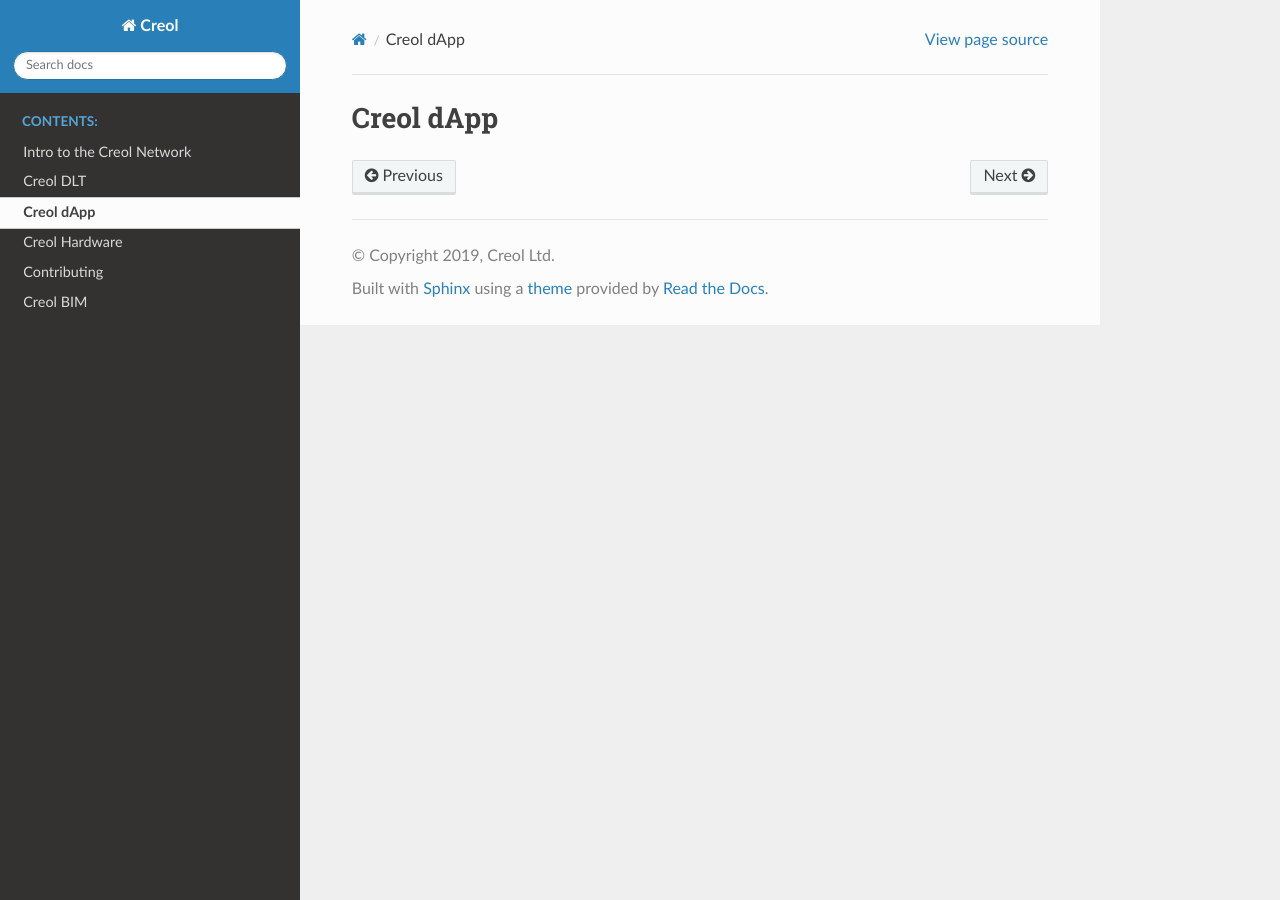
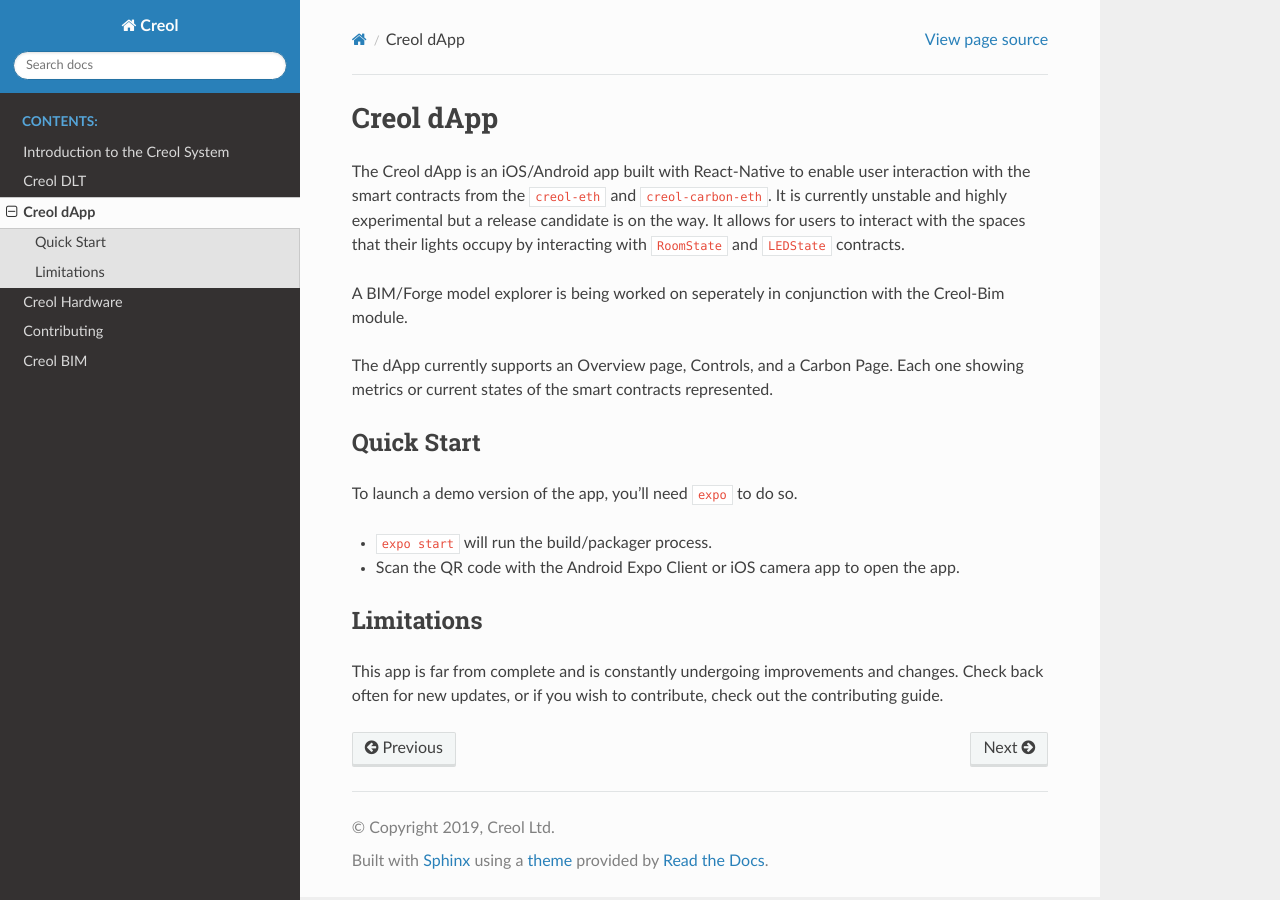
Before and after one commit to JUDOKICK/creol-documentation, a Sphinx documentation site: the page built from source/creol-dapp.rst, in a window 1280 px wide. Built offline with Sphinx 7.4.7 and the Read the Docs theme 2.0.0, drawn with Linux system fonts in a browser that asks for light colours.

Commit message:
Creol dApp description added

```diff
--- a/source/creol-dapp.rst
+++ b/source/creol-dapp.rst
@@ -1,3 +1,23 @@
 ##########
 Creol dApp
 ##########
+
+The Creol dApp is an iOS/Android app built with React-Native to enable user interaction with the smart contracts from the ``creol-eth`` and ``creol-carbon-eth``. It is currently unstable and highly experimental but a release candidate is on the way.
+It allows for users to interact with the spaces that their lights occupy by interacting with ``RoomState`` and ``LEDState`` contracts.
+
+A BIM/Forge model explorer is being worked on seperately in conjunction with the Creol-Bim module.
+
+The dApp currently supports an Overview page, Controls, and a Carbon Page. Each one showing metrics or current states of the smart contracts represented.
+
+Quick Start
+-----------
+
+To launch a demo version of the app, you'll need ``expo`` to do so.
+
+- ``expo start`` will run the build/packager process.
+- Scan the QR code with the Android Expo Client or iOS camera app to open the app.
+
+Limitations
+-----------
+
+This app is far from complete and is constantly undergoing improvements and changes. Check back often for new updates, or if you wish to contribute, check out the contributing guide.
--- a/source/creol-dlt.rst
+++ b/source/creol-dlt.rst
@@ -30,9 +30,9 @@
 Quick Start
 -----------
 
-1. npm install will install all the required packages to run these smart contracts.
+1. ``npm install`` will install all the required packages to run these smart contracts.
 
-2. Run truffle compile to compile the contracts with the dependencies such as openzeppelin/oraclize (now provable) etc.
+2. Run ``truffle compile`` to compile the contracts with the dependencies such as openzeppelin/oraclize (now provable) etc.
 
 3. Contracts can then be deployed with Remix IDE
 
@@ -106,7 +106,7 @@
 ---------
 
 This is the NFT that represents the VCS like credit that was onboarded onchain. It has a metadata and is mintable as VCS credits are often done in lots and sets that are identical except for the issue number. These NFTs function exactly how normal ERC721 tokens do and carry all the same features such as non-fungibility, transferrability etc.
-
+More details on the exact mechanisms can be found in the NatSpec of the contract.
 VCUSubToken
 -----------
 
--- a/source/introduction-to-creol-system.rst
+++ b/source/introduction-to-creol-system.rst
@@ -1,3 +1,3 @@
-##########################
-Intro to the Creol Network
-##########################
+################################
+Introduction to the Creol System
+################################
```
